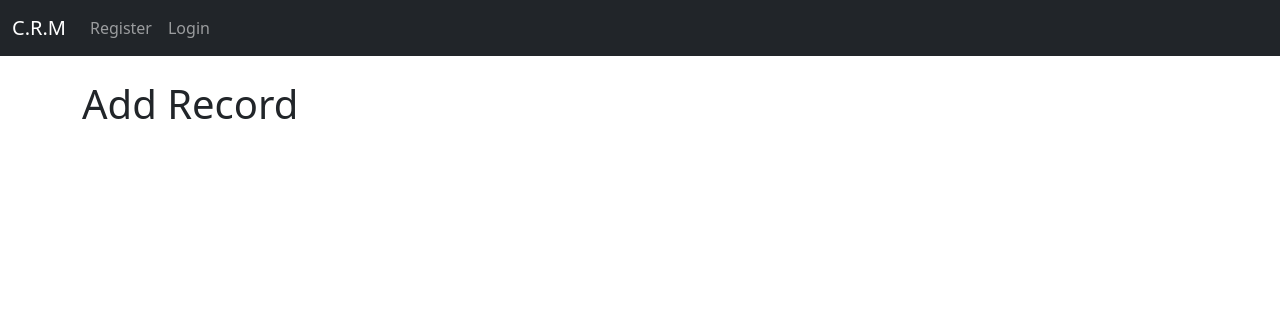
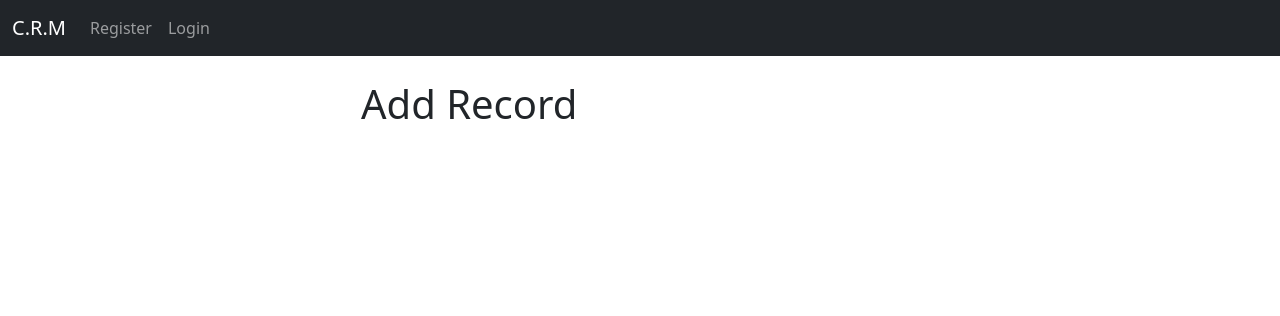
Before and after one commit to Kariuki11/Customer-Relationship-Management-app, a Django app: page /add_record/ in a window 1280 px wide. Shown: the top 316 px of the page. Run offline with Django 5.2, Linux system fonts and the light colour scheme.

Commit message:
"Added div with class 'col-md-6 offset-md-3' and a line break to add_record.html template"

```diff
--- a/crm/website/templates/website/add_record.html
+++ b/crm/website/templates/website/add_record.html
@@ -1,6 +1,8 @@
 {% extends 'website/base.html' %}
 {% block content %}
 
+<div class="col-md-6 offset-md-3">
 <h1>Add Record</h1>
+<br/>
 
 {% endblock %}
```
